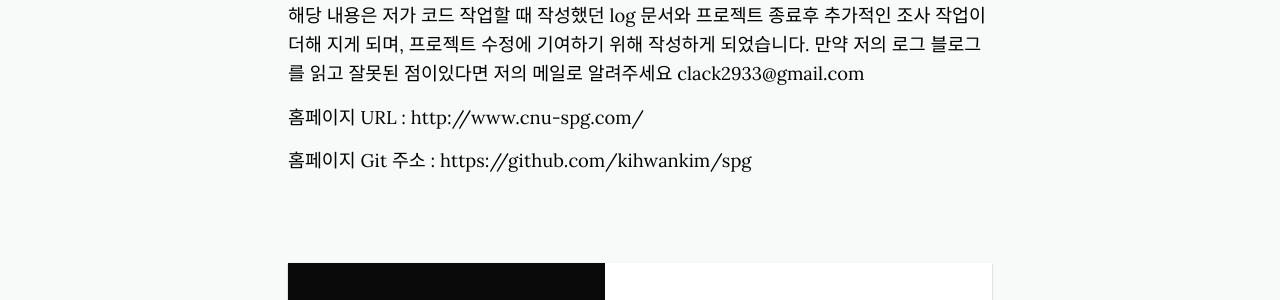
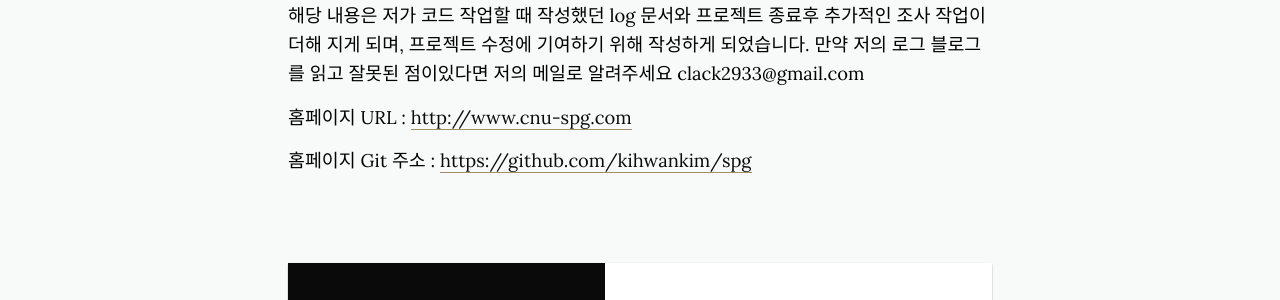
Before and after one commit to kihwankim/kihwankim.github.io, a Jekyll site: the page built from _posts/spg-homepage/2020-10-19-spg-01-log.markdown, in a window 1280 px wide and 900 px high, scrolled down 1374 px. Shown: the part 155-455 px from the top of the window. Built offline with Jekyll 4.4.1, drawn with Linux system fonts in a browser that asks for light colours; nearby versions of some CDN libraries; part of the change alters nothing that is shown.

Commit message:
[Revise] a tag추가

```diff
--- a/_posts/spg-homepage/2020-10-19-spg-01-log.markdown
+++ b/_posts/spg-homepage/2020-10-19-spg-01-log.markdown
@@ -30,6 +30,6 @@ image-sm: "../../../../../side/img/spg/spg_logo.jpg"
         	</li>
 	</ul>
 	<p>해당 내용은 저가 코드 작업할 때 작성했던 log 문서와 프로젝트 종료후 추가적인 조사 작업이 더해 지게 되며, 프로젝트 수정에 기여하기 위해 작성하게 되었습니다. 만약 저의 로그 블로그를 읽고 잘못된 점이있다면 저의 메일로 알려주세요 clack2933@gmail.com</p>
-	<p>홈페이지 URL : http://www.cnu-spg.com/</p>
-	<p>홈페이지 Git 주소 : https://github.com/kihwankim/spg</p>
+	<p>홈페이지 URL : <a href="http://www.cnu-spg.com">http://www.cnu-spg.com</a></p>
+	<p>홈페이지 Git 주소 : <a href="https://github.com/kihwankim/spg">https://github.com/kihwankim/spg</a></p>
 </figure>
```
